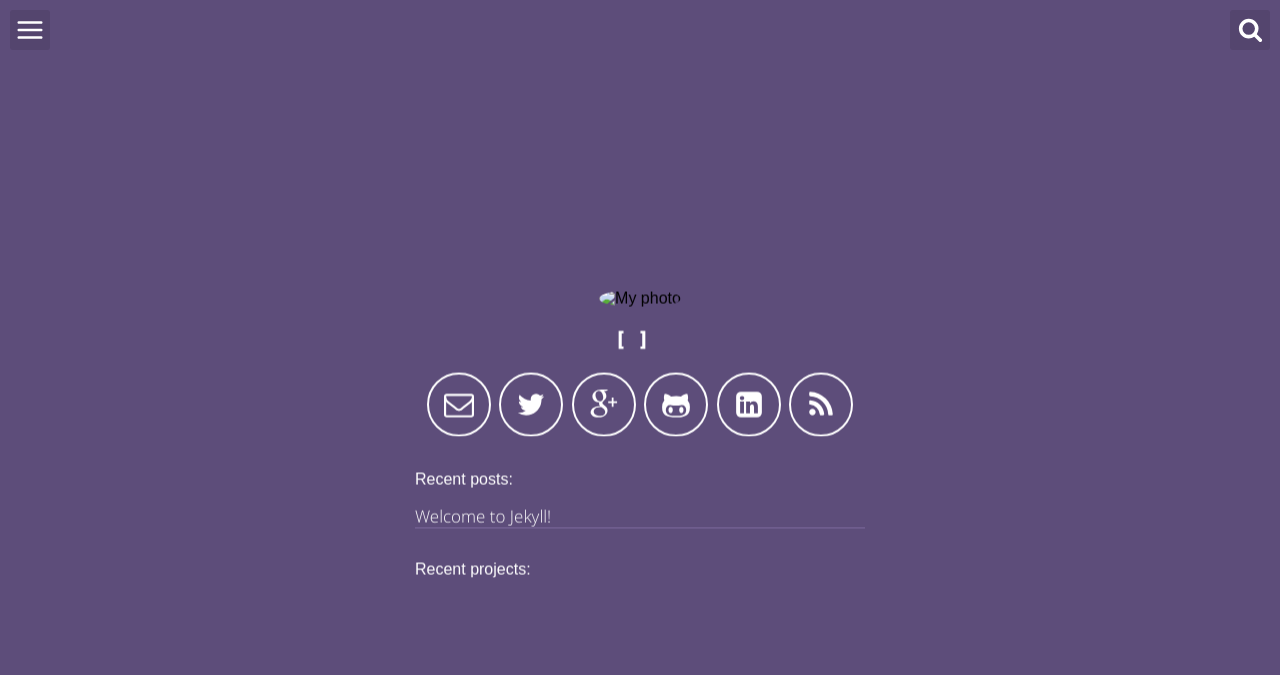
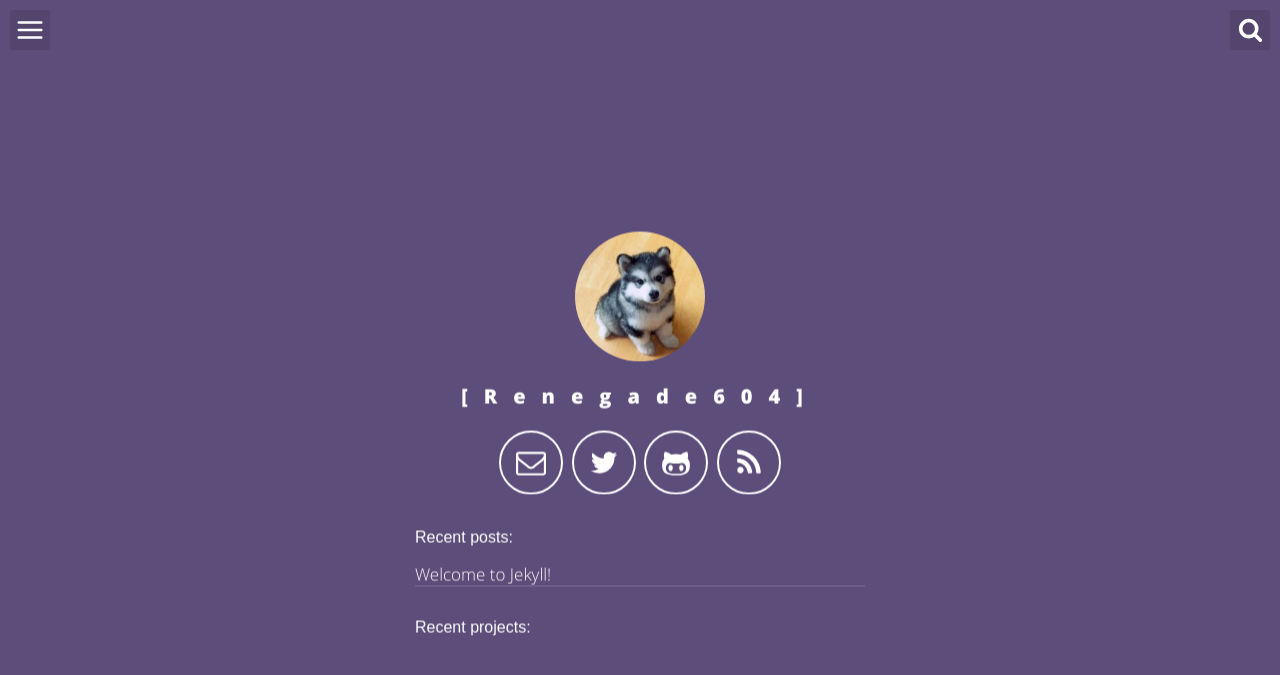
Before and after one commit to Flynnagin/flynnagin.github.io, a Jekyll site: the page built from index.md, in a window 1280 px wide. Shown: the top 675 px of the page. Built offline with Jekyll 4.4.1, drawn with Linux system fonts in a browser that asks for light colours.

Commit message:
third commit

```diff
--- /dev/null
+++ b/CNAME
@@ -0,0 +1 @@
+marena.me
--- a/_config.yml
+++ b/_config.yml
@@ -21,9 +21,12 @@ baseurl: "" # the subpath of your site, e.g. /blog
 url: "" # the base hostname & protocol for your site, e.g. http://example.com
 twitter_username: Renegade604
 github_username:  flynnagin
+username: Renegade604
+profile_picture: /assets/img/siborgi.jpg
 
 # Build settings
 markdown: kramdown
+permalink: /:title/
 # theme: minima
 plugins:
   - jekyll-feed
--- a/_includes/header-default.html
+++ b/_includes/header-default.html
@@ -18,16 +18,8 @@
                 <svg class="icon icon-twitter"><use xlink:href="#icon-twitter"></use></svg>
             </a>
 
-            <a aria-label="My Google Plus" title="Show my feed" target="_blank" href="https://plus.google.com/u/0/+{{site.gplus_username}}/posts">
-                <svg class="icon icon-google-plus"><use xlink:href="#icon-google-plus"></use></svg>
-            </a>
-
             <a aria-label="My Github" title="Show my projects" target="_blank" href="https://github.com/{{site.github_username}}">
                 <svg class="icon icon-github-alt"><use xlink:href="#icon-github-alt"></use></svg>
-            </a>
-
-            <a aria-label="My LinkedIn" title="Show my linkedin profile" target="_blank" href="https://www.linkedin.com/in/{{site.linkedin_public_url}}">
-                <svg class="icon icon-linkedin"><use xlink:href="#icon-linkedin"></use></svg>
             </a>
 
             <a aria-label="Use the RSS to get updated" title="Register for my RSS" target="_blank" href="{{ "/feed.xml" | prepend: site.baseurl }}">
```
Also changed, not shown: assets/img/siborgi.jpg (added).
